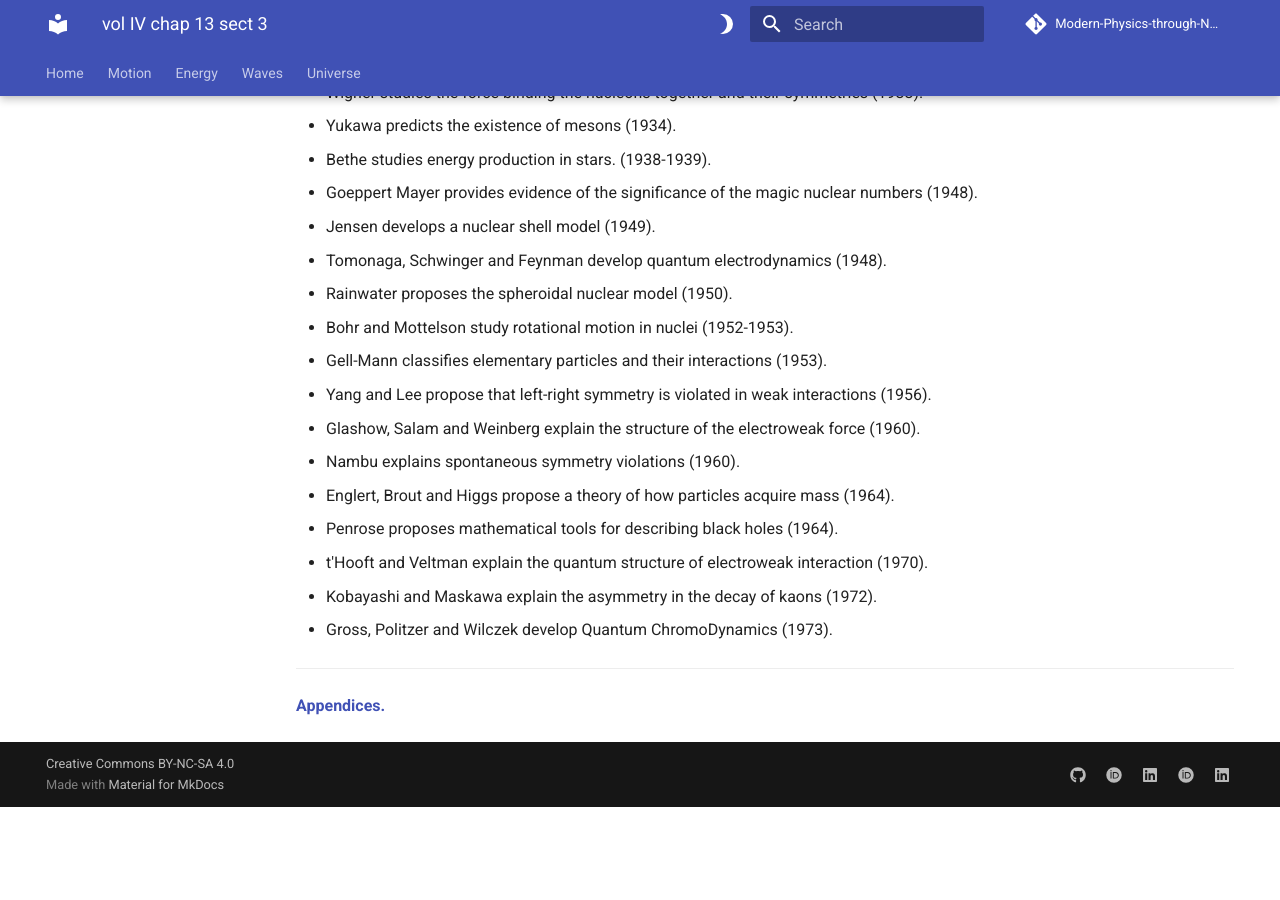
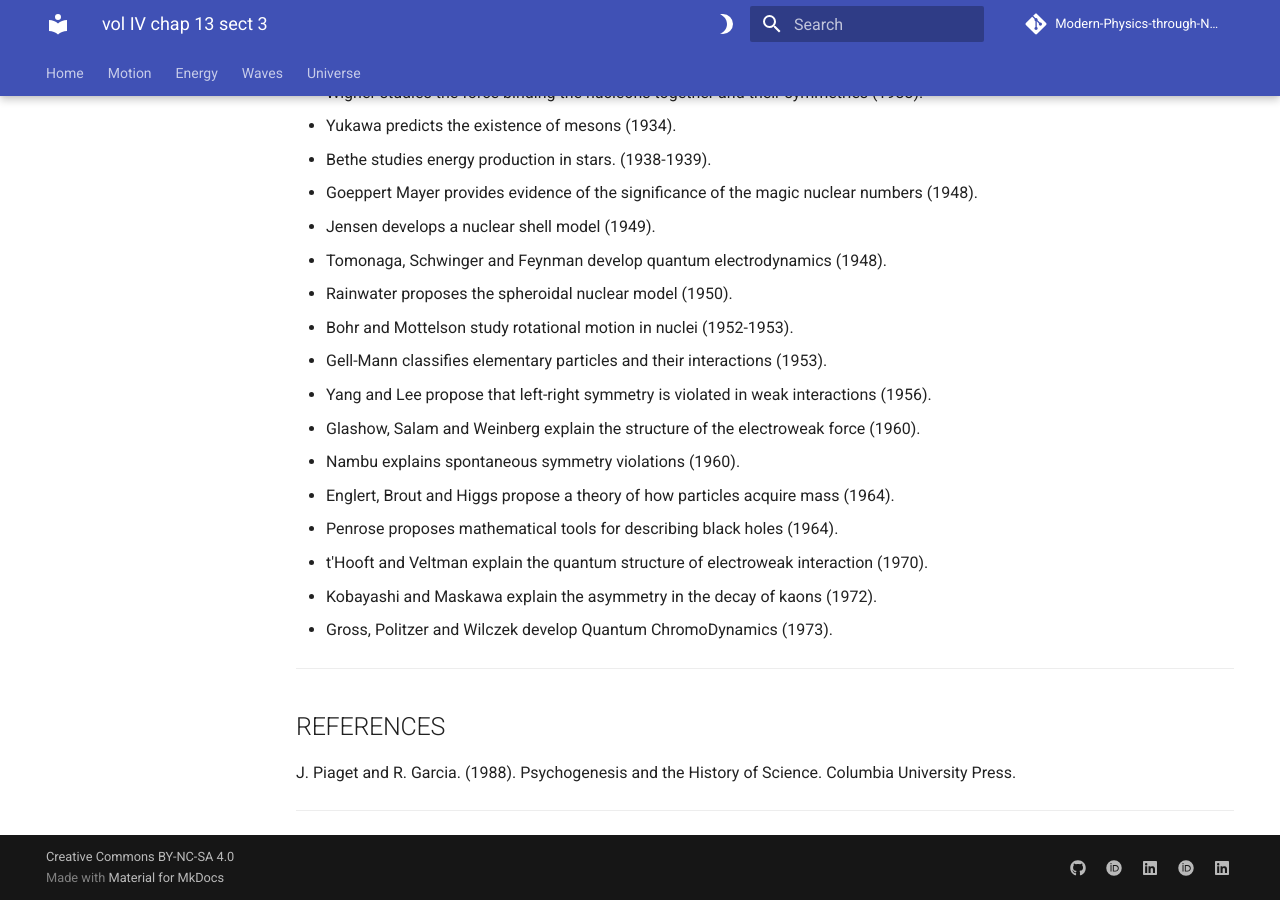
Before and after one commit to modphysnobel/modphysnobel.github.io, an MkDocs documentation site: the page built from docs/vol-IV/vol-IV-chap-13-sect-3.md, in a window 1280 px wide and 900 px high, scrolled down 2561 px. Built offline with MkDocs 1.6.1 and Material for MkDocs 9.7.7, drawn with Linux system fonts in a browser that asks for light colours; some web fonts are replaced; comment, search, counter and statistics services are not loaded; before the commit the page ends 3368 px from its top, so only the background shows below that.

Commit message:
Update vol-IV-chap-13-sect-3.md

```diff
--- a/docs/vol-IV/vol-IV-chap-13-sect-3.md
+++ b/docs/vol-IV/vol-IV-chap-13-sect-3.md
@@ -89,4 +89,8 @@ The selected contributions of the Nobel laureates that have been considered in p
 
 ***
 
-[**Appendices.**](docs/vol-IV/Appendix 13.1.md)
+## REFERENCES
+
+J. Piaget and R. Garcia. (1988). Psychogenesis and the History of Science. Columbia University Press.
+
+***
```
